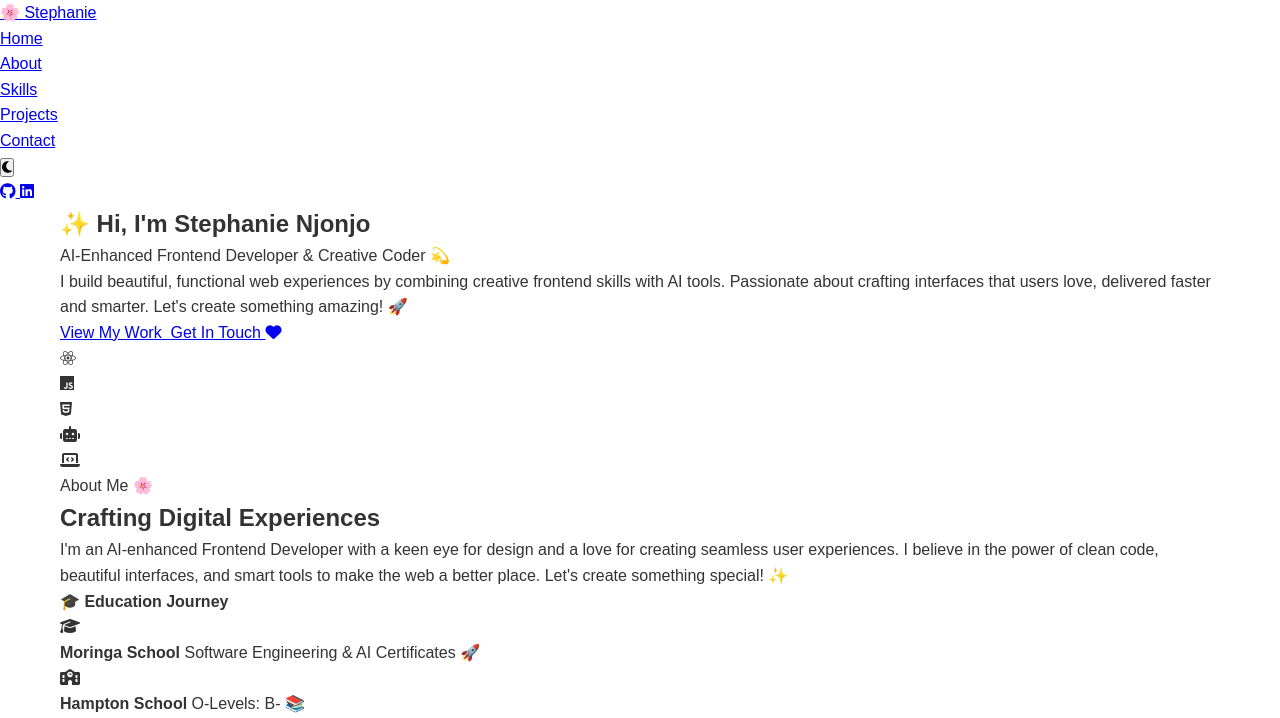
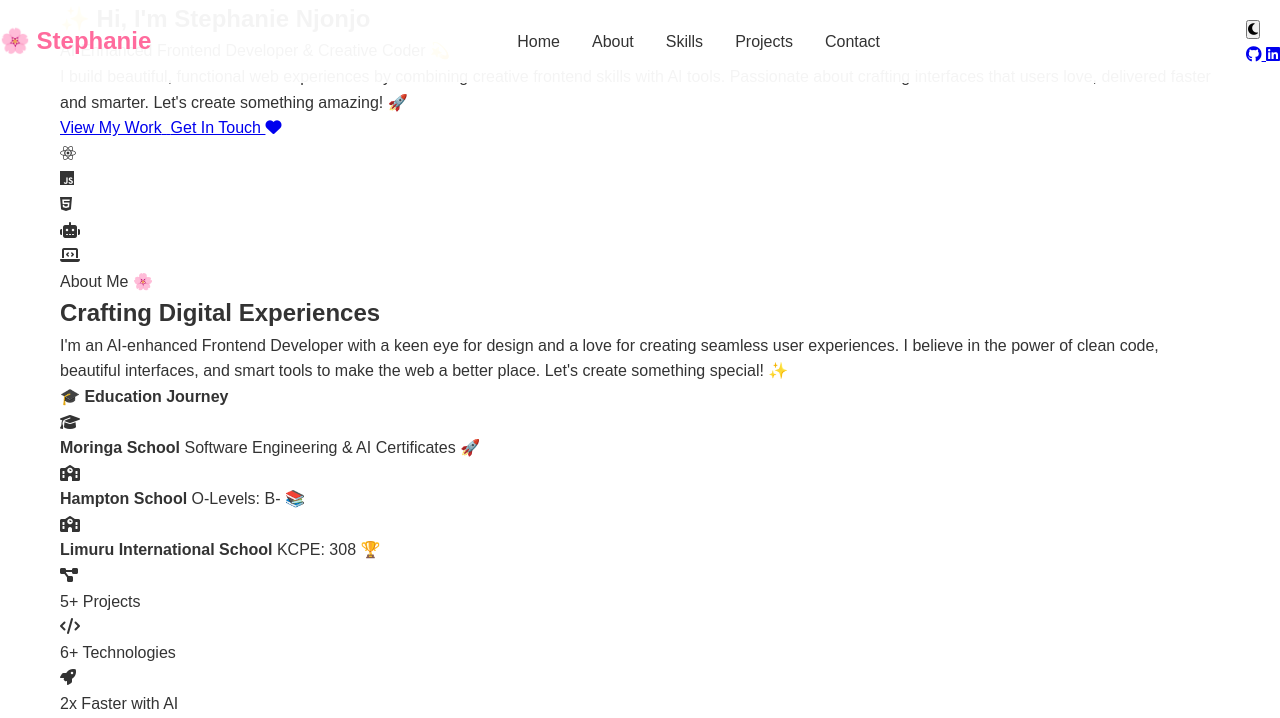
Before and after one commit to Stephanieest/myportfolio, a plain HTML site: page index.html in a window 1280 px wide. Shown: the top 718 px of the page. Drawn offline with Linux system fonts and the light colour scheme.

Commit message:
added navigation css

```diff
--- a/style.css
+++ b/style.css
@@ -21,3 +21,43 @@ body {
     margin: 0 auto;
     padding: 0 20px;
 }
+
+/* ===== NAVIGATION STYLES ===== */
+#navbar {
+    position: fixed;
+    top: 0;
+    width: 100%;
+    background: rgba(255, 255, 255, 0.95);
+    padding: 1rem 0;
+    z-index: 1000;
+}
+
+.nav-container {
+    display: flex;
+    justify-content: space-between;
+    align-items: center;
+}
+
+.nav-logo a {
+    font-size: 1.5rem;
+    font-weight: bold;
+    color: #ff6b9d;
+    text-decoration: none;
+}
+
+.nav-links {
+    display: flex;
+    list-style: none;
+    gap: 2rem;
+}
+
+.nav-link {
+    text-decoration: none;
+    color: #333;
+    font-weight: 500;
+    transition: color 0.3s ease;
+}
+
+.nav-link:hover {
+    color: #ff6b9d;
+}
```
